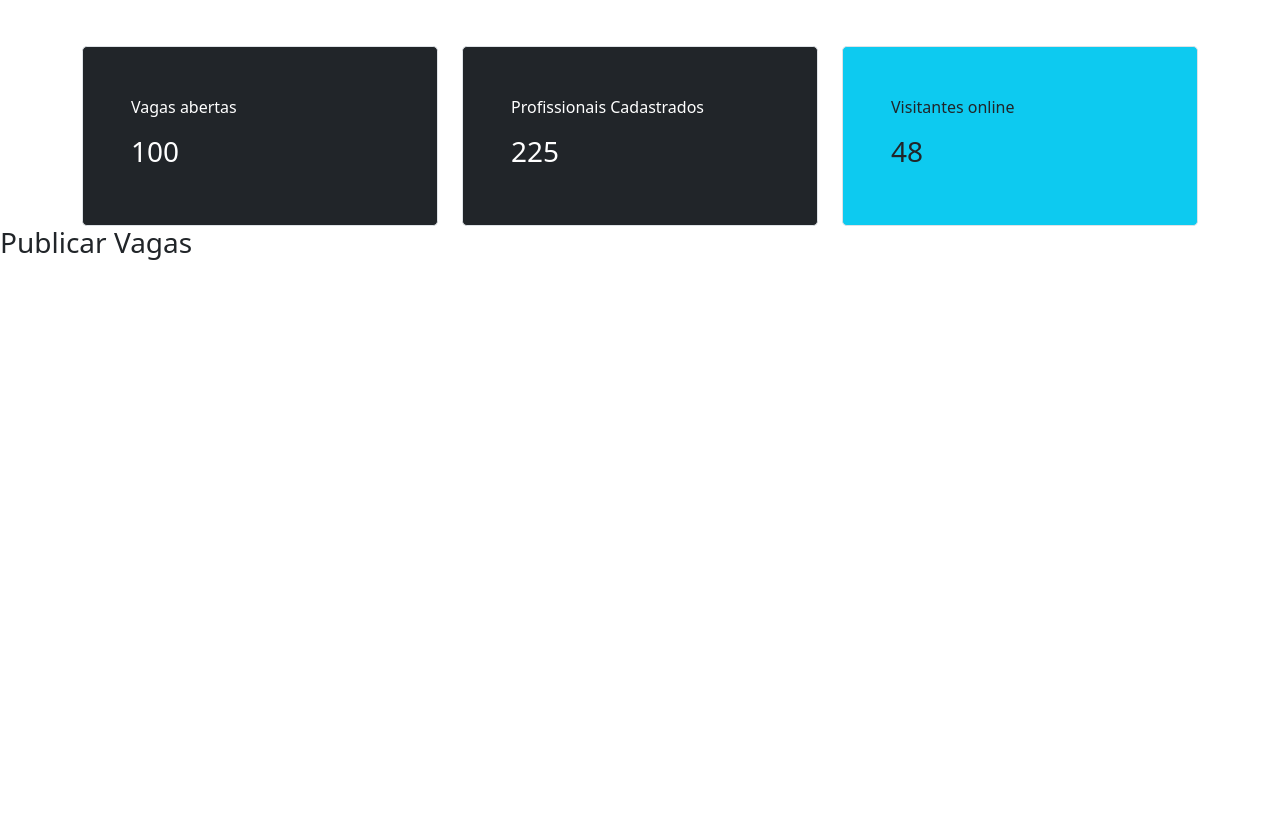
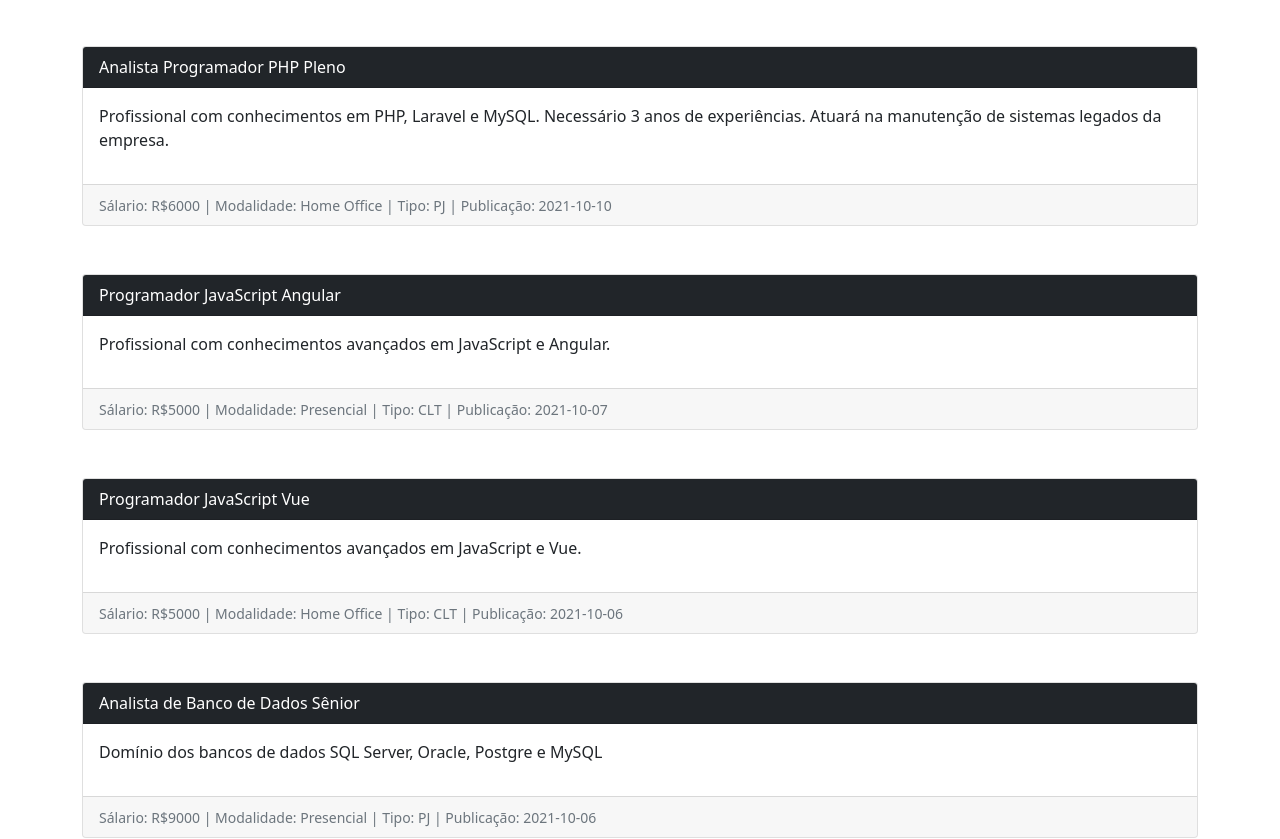
Before and after one commit to LiinuxFPS/Curos-Vue.js--2x-e-3x-, a Vue app in the folder Vue.3/projeto_vagas_front/: page / in a window 1280 px wide. Shown: the part 406-1245 px from the top of the page. Before the commit the page ends 800 px from the top, so only its background shows below. Built offline with nearby package versions, Linux system fonts and the light colour scheme.

Commit message:
Criando o componente Vaga.vue

```diff
--- /dev/null
+++ b/Vue.3/projeto_vagas_front/src/components/comuns/Vaga.vue
@@ -0,0 +1,28 @@
+<template>
+    <div class="card">
+        <div class="card-header bg-dark text-white">
+            {{ titulo }}
+        </div>
+        <div class="card-body">
+            <p>{{ descricao }}</p>
+        </div>
+        <div class="card-footer">
+            <small class="text-muted">
+                Sálario: R${{ salario }} | Modalidade: {{ modalidade }} | Tipo: {{ tipo }} | Publicação: {{ publicacao }}
+            </small>
+        </div>
+    </div>
+</template>
+
+<script>
+    export default {
+        name: 'Vaga',
+        props: ['titulo','descricao','salario',
+                'modalidade','tipo','publicacao'
+        ]
+    }
+</script>
+
+<style>
+
+</style>
--- a/Vue.3/projeto_vagas_front/src/components/views/Home.vue
+++ b/Vue.3/projeto_vagas_front/src/components/views/Home.vue
@@ -6,6 +6,19 @@
                 <pesquisar-vaga></pesquisar-vaga>
             </div>
         </div>
+        <!-- Listar vagas -->
+         <div class="row mt-5" v-for="(vaga, index) in vagas" :key="index">
+            <div class="col">
+                <vaga
+                    :titulo="vaga.titulo"
+                    :descricao="vaga.descricao"
+                    :salario="vaga.salario"
+                    :modalidade="vaga.modalidade"
+                    :tipo="vaga.tipo"
+                    :publicacao="vaga.publicacao"
+                />
+            </div>
+         </div>
         <div class="row mt-5">
             <!-- Vagas em aberto -->
             <div class="col-4">
@@ -37,15 +50,59 @@
 
 <script>
     import PesquisarVaga from '@/components/comuns/PesquisarVaga.vue'
-    import Indicador from '@/components/comuns/Indicador.vue';
+    import Indicador from '@/components/comuns/Indicador.vue'
+    import Vaga from '@/components/comuns/Vaga'
     export default{
         name: 'Home',
         components:{
             PesquisarVaga,
-            Indicador
+            Indicador,
+            Vaga
         },
         data:()=>({
-            usuariosOnline: 0
+            usuariosOnline: 0,
+            vagas: [
+            {
+                titulo: 'Analista Programador PHP Pleno',
+                descricao: 'Profissional com conhecimentos em PHP, Laravel e MySQL. Necessário 3 anos de experiências. Atuará na manutenção de sistemas legados da empresa.',
+                salario: 6000,
+                modalidade: 'Home Office',
+                tipo: 'PJ',
+                publicacao: '2021-10-10'
+            },
+            {
+                titulo: 'Programador JavaScript Angular',
+                descricao: 'Profissional com conhecimentos avançados em JavaScript e Angular.',
+                salario: 5000,
+                modalidade: 'Presencial',
+                tipo: 'CLT',
+                publicacao: '2021-10-07'
+            },
+            {
+                titulo: 'Programador JavaScript Vue',
+                descricao: 'Profissional com conhecimentos avançados em JavaScript e Vue.',
+                salario: 5000,
+                modalidade: 'Home Office',
+                tipo: 'CLT',
+                publicacao: '2021-10-06'
+            },
+            {
+                titulo: 'Analista de Banco de Dados Sênior',
+                descricao: 'Domínio dos bancos de dados SQL Server, Oracle, Postgre e MySQL',
+                salario: 9000,
+                modalidade: 'Presencial',
+                tipo: 'PJ',
+                publicacao: '2021-10-06'
+            },
+            {
+                titulo: 'Programador Web Júnior',
+                descricao: 'Conhecimentos básicos em HTML, CSS, JavaScript, Bootstrap, PHP e MySQL',
+                salario: 3000,
+                modalidade: 'Presencial',
+                tipo: 'CLT',
+                publicacao: '2021-10-05'
+            }
+]
         }),
         methods:{
             getUsuariosOnline(){
```
